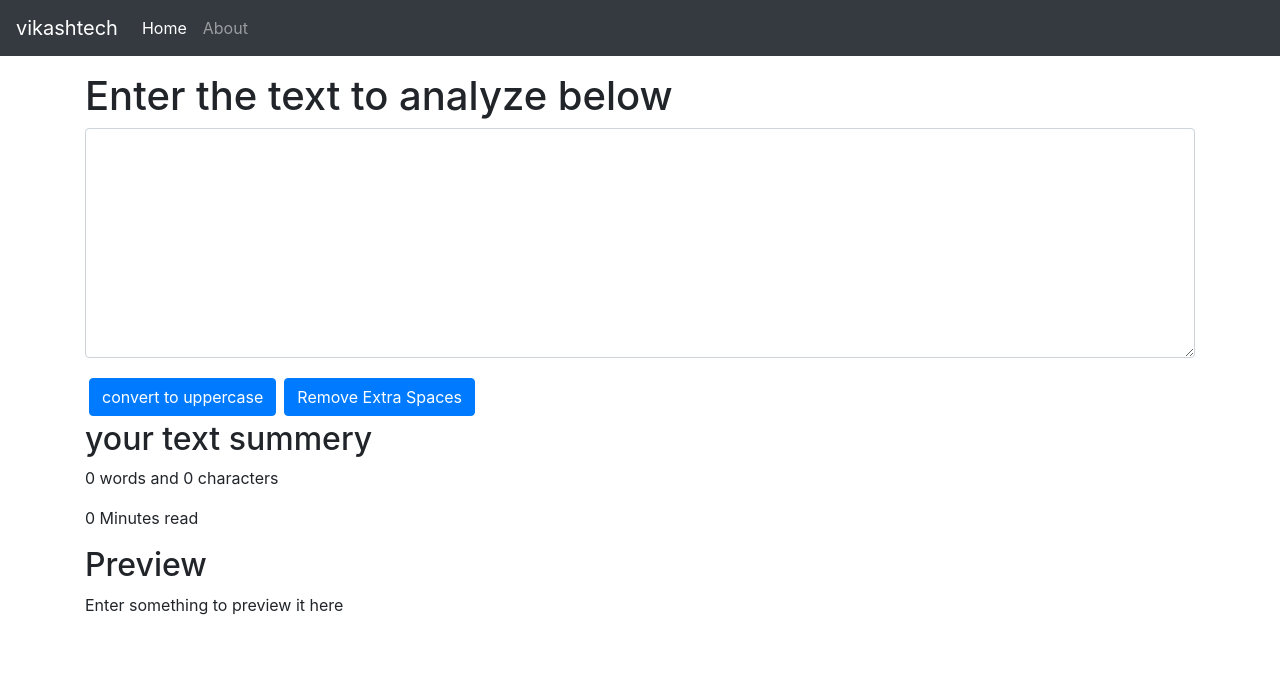
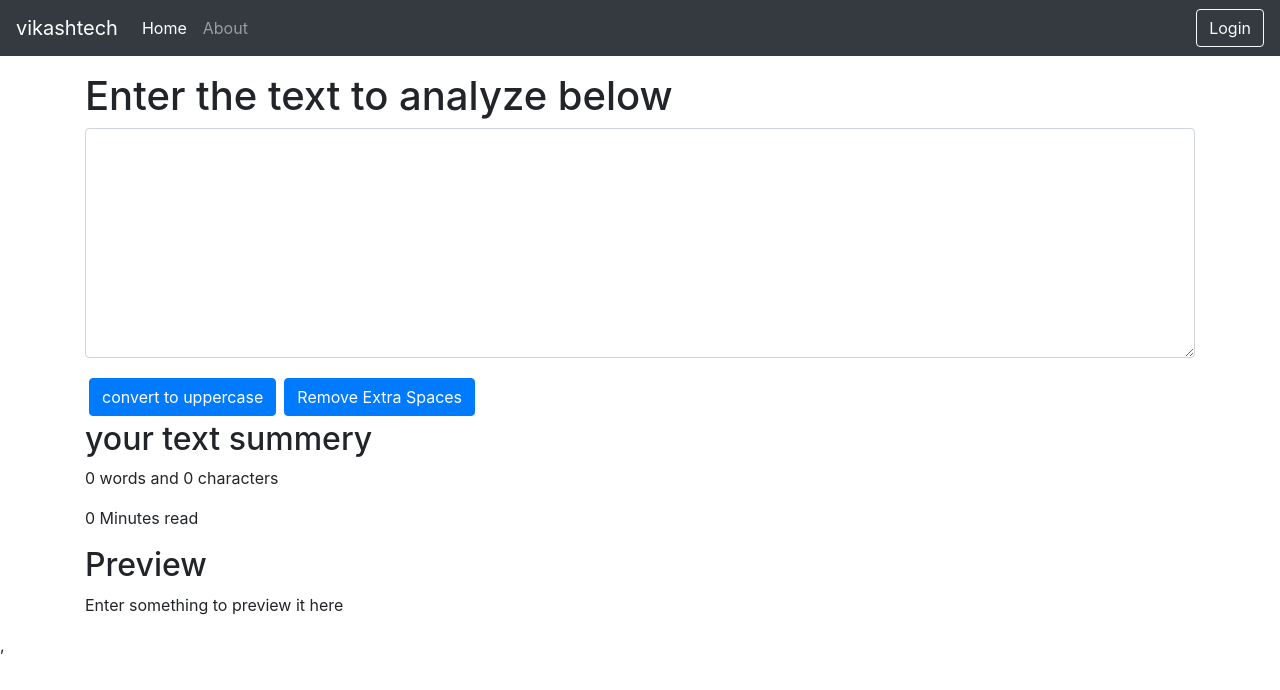
Before and after one commit to Vs74279/myapp, a React (Create React App) app: page / in a window 1280 px wide. Shown: the top 690 px of the page. Built offline with nearby package versions, Linux system fonts and the light colour scheme.

Commit message:
add login and signup button

```diff
--- a/package.json
+++ b/package.json
@@ -3,6 +3,7 @@
   "version": "0.1.0",
   "private": true,
   "dependencies": {
+    "@auth0/auth0-react": "^2.2.4",
     "@testing-library/jest-dom": "^5.17.0",
     "@testing-library/react": "^13.4.0",
     "@testing-library/user-event": "^13.5.0",
--- a/src/components/Navbar.js
+++ b/src/components/Navbar.js
@@ -1,11 +1,12 @@
-import React from "react"
-import PropTypes from 'prop-types'
-import { Link } from 'react-router-dom'
+import React from "react";
+import PropTypes from 'prop-types';
+import { Link } from 'react-router-dom';
+import { useAuth0 } from "@auth0/auth0-react";
 
+export default function Navbar(props) {
+  const { loginWithRedirect, isAuthenticated, logout, user } = useAuth0();
 
-
-export default function Navbar(props){
-  return(
+  return (
     <nav className="navbar navbar-expand-lg navbar-dark bg-dark">
       <Link className="navbar-brand" to="/">{props.title}</Link>
       <button className="navbar-toggler" type="button" data-toggle="collapse" data-target="#navbarNav" aria-controls="navbarNav" aria-expanded="false" aria-label="Toggle navigation">
@@ -14,20 +15,35 @@ export default function Navbar(props){
       <div className="collapse navbar-collapse" id="navbarNav">
         <ul className="navbar-nav">
           <li className="nav-item active">
-          <Link className="nav-link" to="/">Home <span class="sr-only">(current)</span></Link>
+            <Link className="nav-link" to="/">Home <span className="sr-only">(current)</span></Link>
           </li>
           <li className="nav-item">
             <Link className="nav-link" to="/about">About</Link>
           </li>
-
+        </ul>
+        <ul className="navbar-nav ml-auto">
+          {isAuthenticated && (
+            <li className="nav-item">
+              <span className="navbar-text">
+                {user.name}
+              </span>
+            </li>
+          )}
+          {isAuthenticated ? (
+            <li className="nav-item">
+              <button className="btn btn-outline-light" onClick={() => logout({ returnTo: window.location.origin })}>Logout</button>
+            </li>
+          ) : (
+            <li className="nav-item">
+              <button className="btn btn-outline-light" onClick={() => loginWithRedirect()}>Login</button>
+            </li>
+          )}
         </ul>
       </div>
     </nav>
-
-
   );
 }
+
 Navbar.propTypes = {
   title: PropTypes.string
-
-}
+};
--- a/src/components/TextForm.js
+++ b/src/components/TextForm.js
@@ -33,7 +33,7 @@ export default function TextForm(props) {
       <button  className='btn btn-primary mx-1 my-1' onClick={handleUpClick}>convert to uppercase</button>
       <button   className='btn btn-primary mx-1 my-1' onClick={handleExtraSpaces}>Remove Extra Spaces</button>
     <h2>your text summery</h2>
-    <p>{text.split(" ").filter((element )=>{return element.length!==0}).length} words and {text.length} characters</p>
+    <p>{text.split(/\s+/).filter((element )=>{return element.length!==0}).length} words and {text.length} characters</p>
     <p>{0.008 * text.split(" ").filter((element )=>{return element.length!==0}).length} Minutes read</p>
     <h2>Preview</h2>
     <p>{text.length>0?text:"Enter something to preview it here"}</p>
--- a/src/index.js
+++ b/src/index.js
@@ -2,12 +2,22 @@ import React from 'react';
 import ReactDOM from 'react-dom/client';
 import './index.css';
 import App from './App';
+import { Auth0Provider } from '@auth0/auth0-react';
 import reportWebVitals from './reportWebVitals';
 
 const root = ReactDOM.createRoot(document.getElementById('root'));
 root.render(
   <React.StrictMode>
+
+<Auth0Provider
+    domain="dev-jkgsrgziu1qa6xwd.us.auth0.com"
+    clientId="RPlkoYtYQYTLajQw39foZPRuF2bEtuZH"
+    authorizationParams={{
+      redirect_uri: window.location.origin
+    }}
+  >
     <App />
+  </Auth0Provider>,
   </React.StrictMode>
 );
 
```
Also changed, not shown: 1 other file (tests, documents, lock files or other folders). Lines whose indentation alone changed are shown as unchanged.
